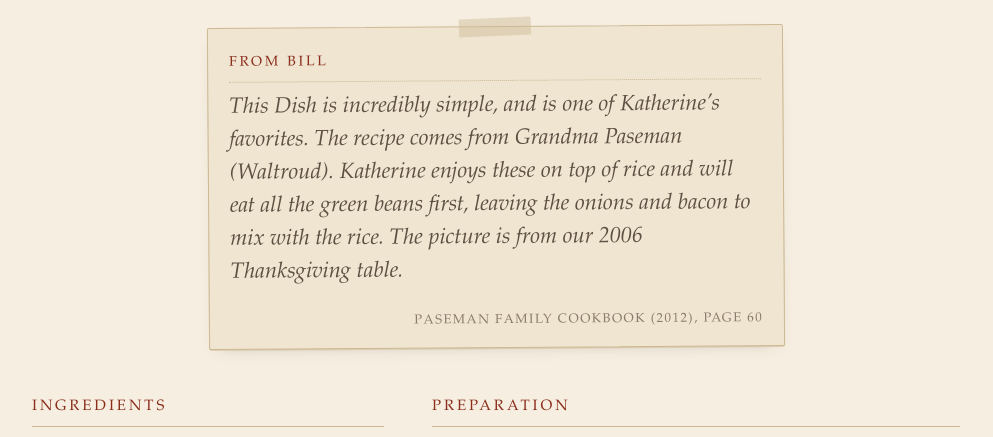
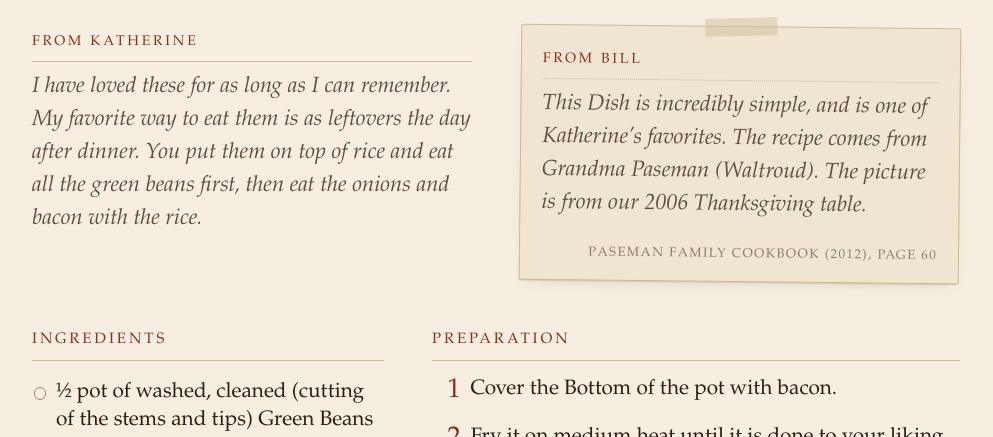
Before and after one commit to rkbayliss/cookbook, an Eleventy site: page recipes/paseman/waltrauds-green-beans-and-bacon.md in a window 1280 px wide. Shown: the part 288-725 px from the top of the page, without its empty margins (144-1137 px from the left). Built offline with nearby package versions, Linux system fonts and the light colour scheme; Eleventy itself is replaced by a stand-in of ours; files that its build step writes are made by us from their sources; a web font is replaced by a local one.

Commit message:
Update waltrauds-green-beans-and-bacon.md

```diff
--- a/recipes/paseman/waltrauds-green-beans-and-bacon.md
+++ b/recipes/paseman/waltrauds-green-beans-and-bacon.md
@@ -12,9 +12,10 @@ story_by: Bill
 photos: []
 ---
 
-This Dish is incredibly simple, and is one of Katherine's favorites. The recipe comes from Grandma Paseman (Waltroud). Katherine enjoys these on top of rice and will eat all the green beans first, leaving the onions and bacon to mix with the rice. The picture is from our 2006 Thanksgiving table.
+This Dish is incredibly simple, and is one of Katherine's favorites. The recipe comes from Grandma Paseman (Waltroud).  The picture is from our 2006 Thanksgiving table.
 
-## From Rod and Katherine
+## From Katherine
+I have loved these for as long as I can remember. My favorite way to eat them is as leftovers the day after dinner. You put them on top of rice and eat all the green beans first, then eat the onions and bacon with the rice.
 
 ## Ingredients
 
```
